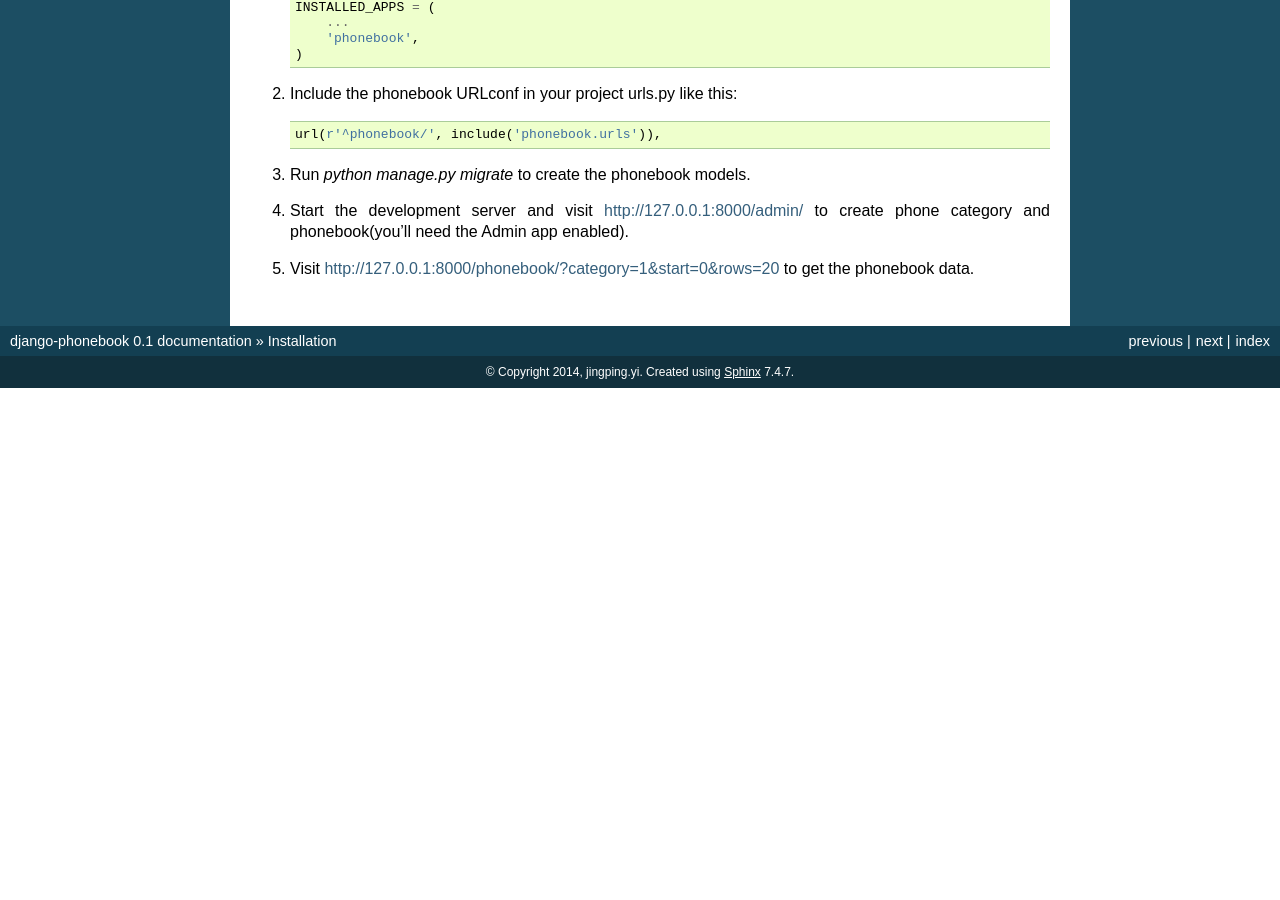
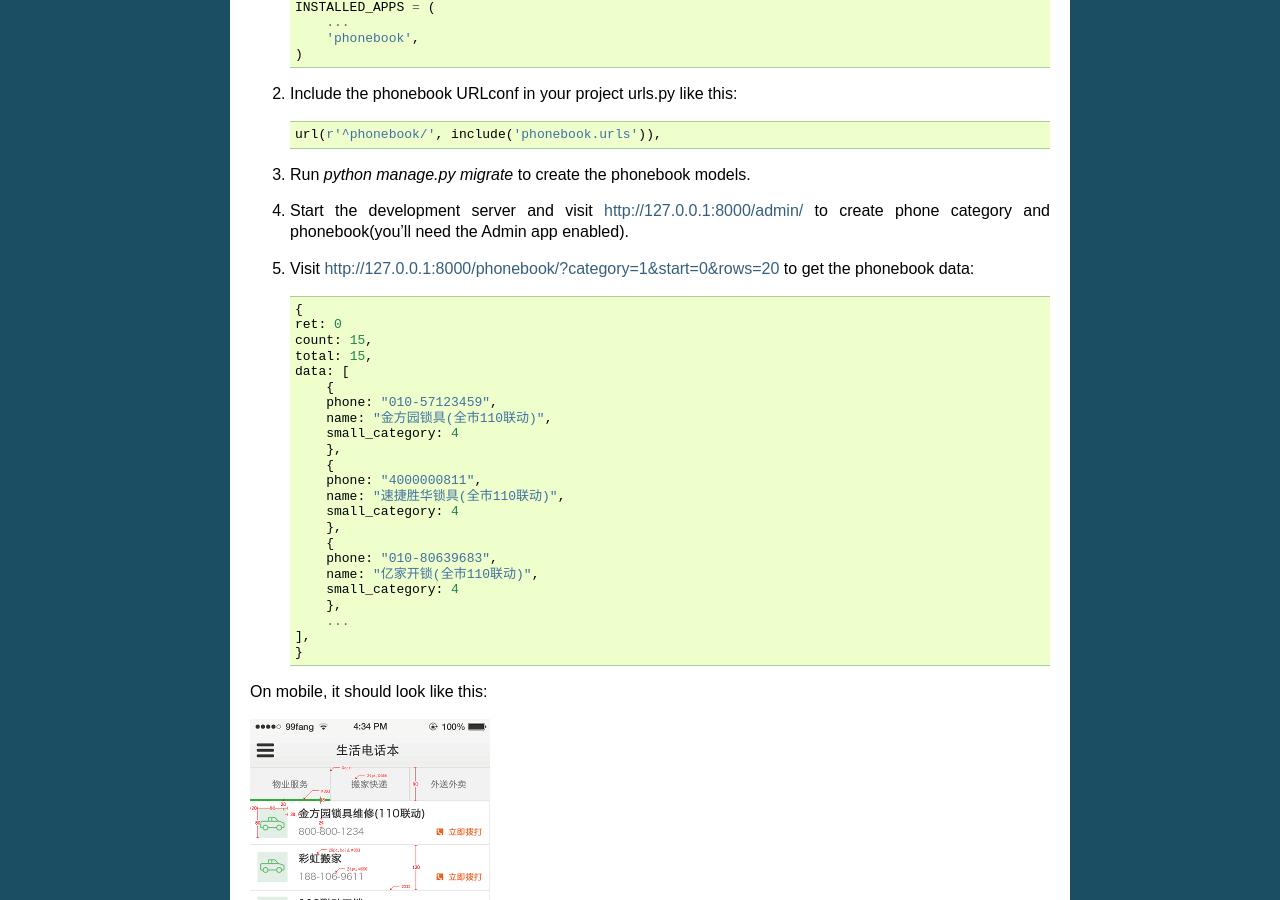
Before and after one commit to rudneff13/django-phonebook, a Sphinx documentation site: the page built from docs/installation.rst, in a window 1280 px wide and 900 px high, scrolled down 387 px. Built offline with Sphinx 7.4.7, drawn with Linux system fonts in a browser that asks for light colours; before the commit the page ends 900 px from its top, so only the background shows below that.

Commit message:
add png for docs

```diff
--- a/docs/installation.rst
+++ b/docs/installation.rst
@@ -32,4 +32,32 @@ Setup
 4. Start the development server and visit http://127.0.0.1:8000/admin/
    to create phone category and phonebook(you'll need the Admin app enabled).
 
-5. Visit http://127.0.0.1:8000/phonebook/?category=1&start=0&rows=20 to get the phonebook data.
+5. Visit http://127.0.0.1:8000/phonebook/?category=1&start=0&rows=20 to get the phonebook data::
+
+    {
+    ret: 0
+    count: 15,
+    total: 15,
+    data: [
+        {
+        phone: "010-57123459",
+        name: "金方园锁具(全市110联动)",
+        small_category: 4
+        },
+        {
+        phone: "4000000811",
+        name: "速捷胜华锁具(全市110联动)",
+        small_category: 4
+        },
+        {
+        phone: "010-80639683",
+        name: "亿家开锁(全市110联动)",
+        small_category: 4
+        },
+        ...
+    ],
+    }
+
+On mobile, it should look like this:
+
+.. image:: _static/images/phonebook.png
```
Also changed, not shown: docs/_static/images/phonebook.png (added).
